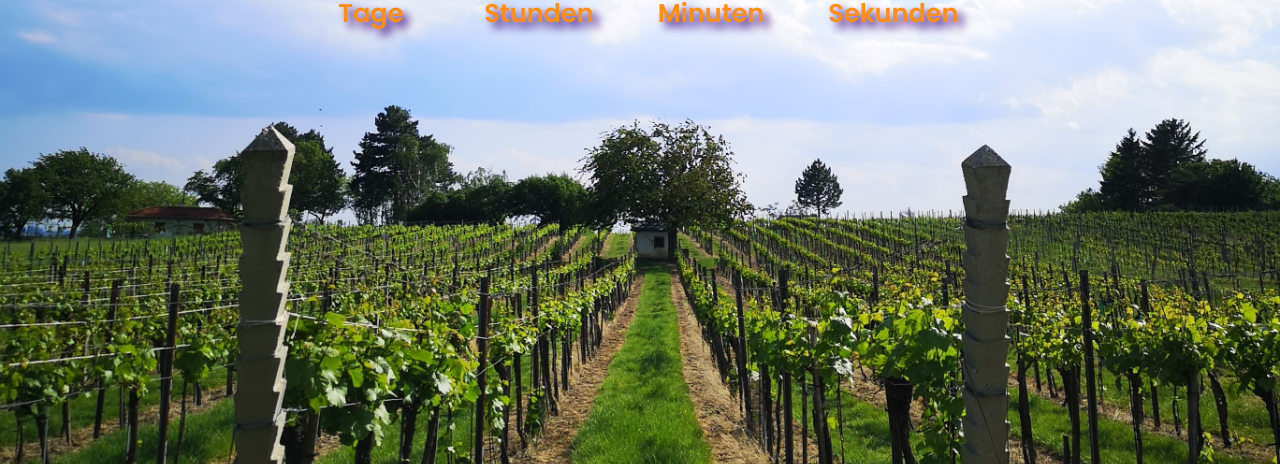
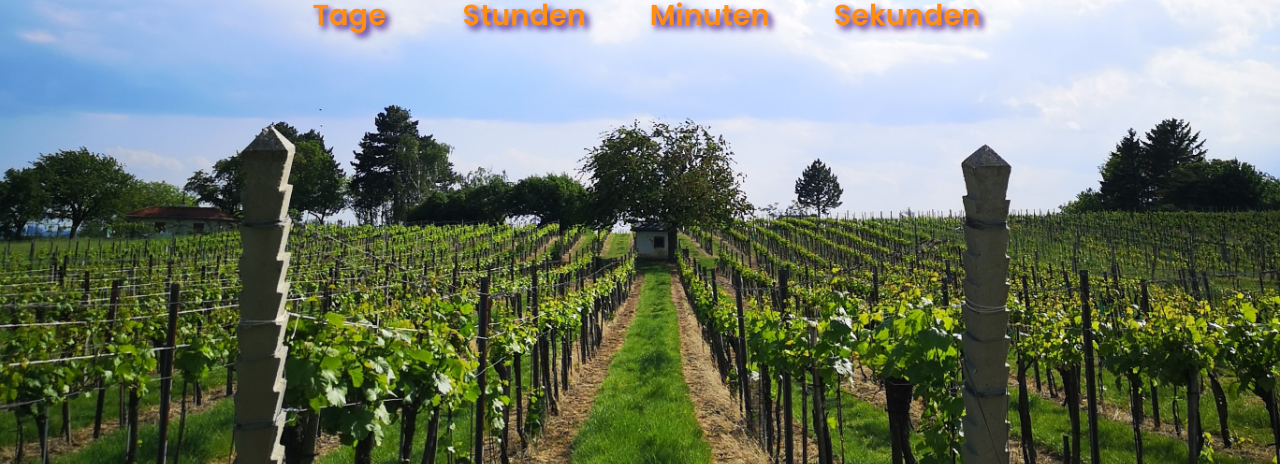
Before and after one commit to sikoob/wine-weekend, a plain HTML site: page index.html in a window 1280 px wide. Shown: the part 336-800 px from the top of the page. Drawn offline with Linux system fonts and the light colour scheme.

Commit message:
working on span shadow

```diff
--- a/style.css
+++ b/style.css
@@ -50,7 +50,7 @@ span {
     font-weight: bold;
     text-align: center;
     color: #ff8e13;
-    text-shadow: 6px 6px 8px #3c0b81;
-    font-size: 1.6rem;
+    text-shadow: 4px 4px 6px #3c0b81;
+    font-size: 1.8rem;
     margin: 1rem 2rem;
 }
```
